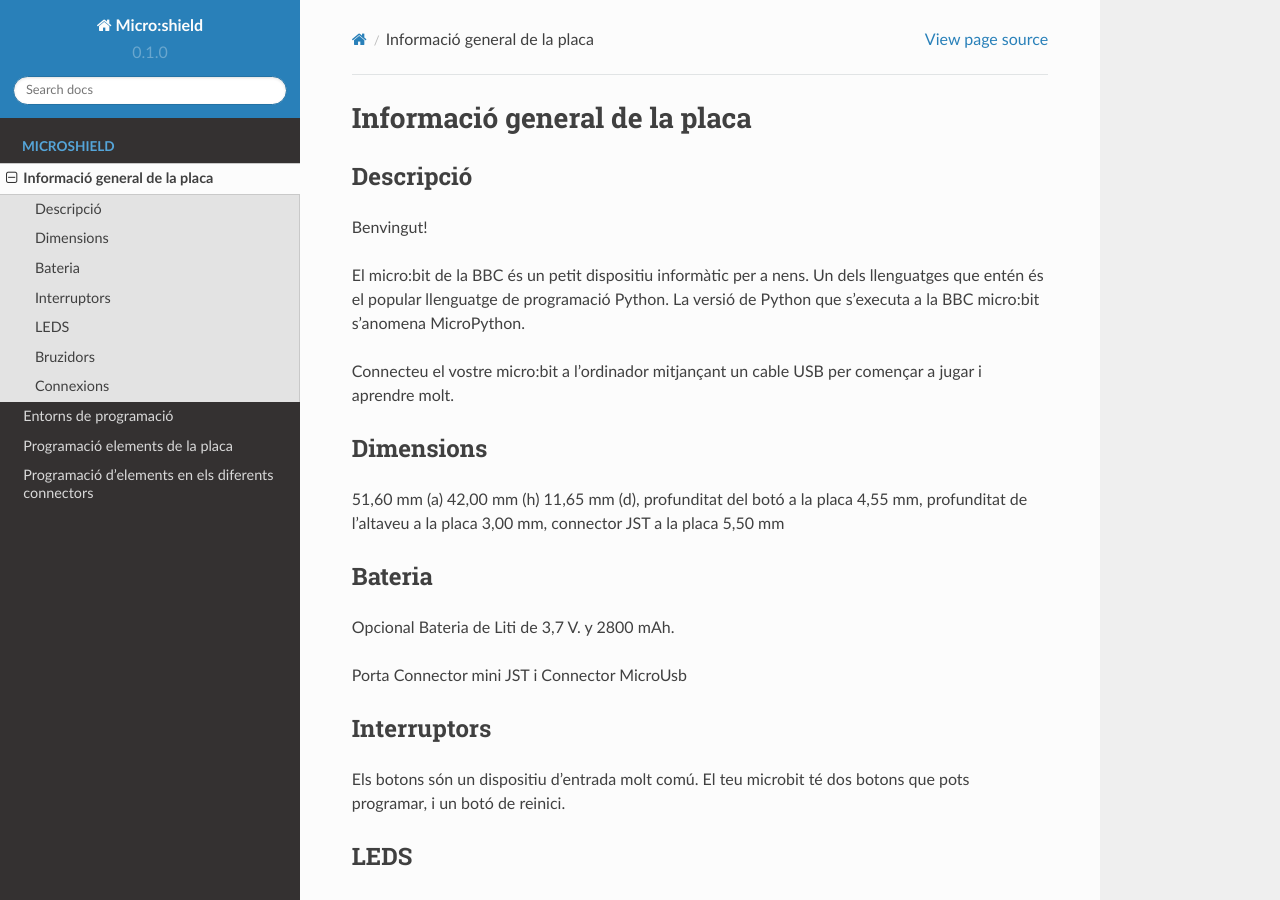
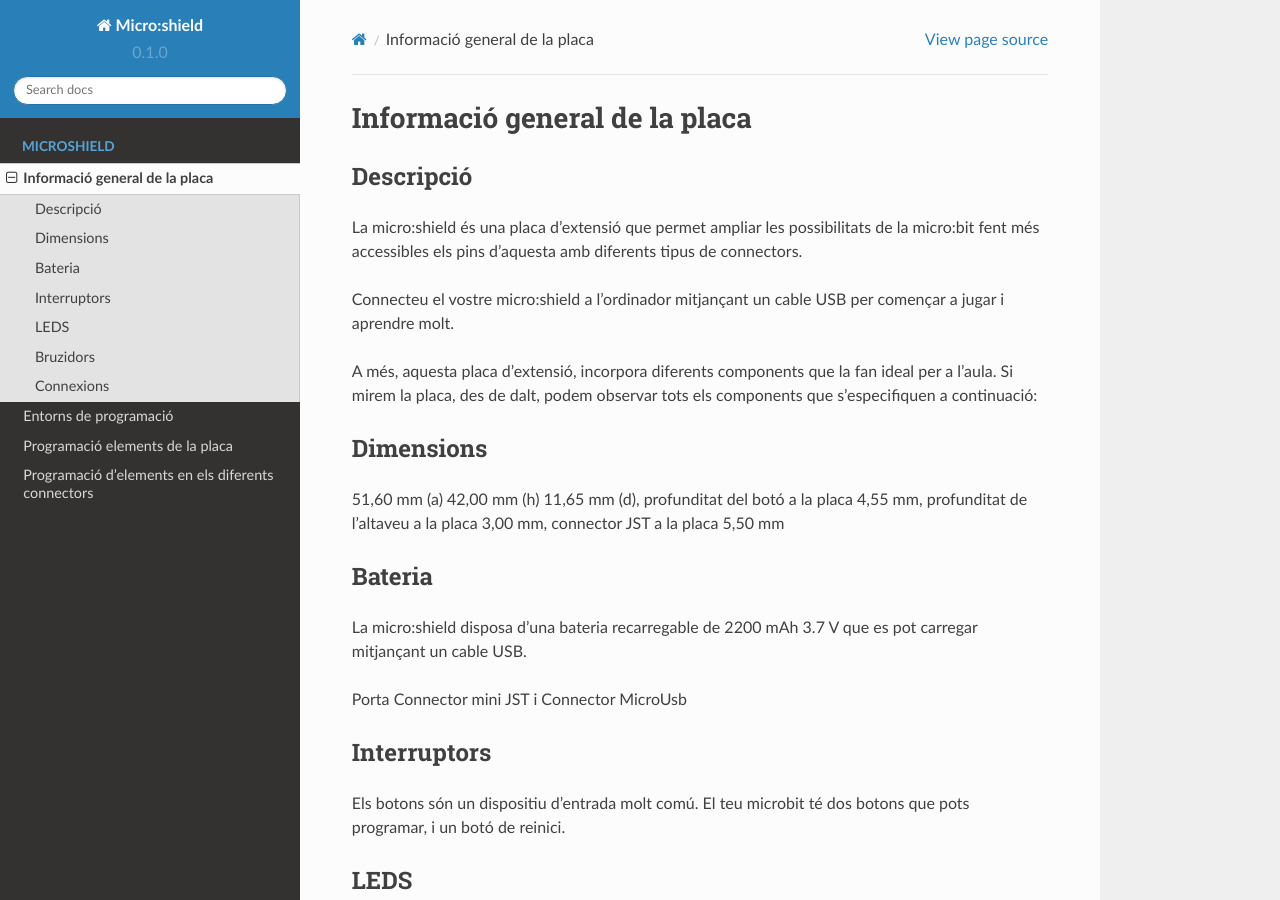
Before and after one commit to MakeAndLearn/micro-shield, a Sphinx documentation site: the page built from docs/source/microshield/informaciogeneral.rst, in a window 1280 px wide and 900 px high. Built offline with Sphinx 7.4.7 and the Read the Docs theme 2.0.0, drawn with Linux system fonts in a browser that asks for light colours.

Commit message:
Update informaciogeneral.rst

```diff
--- a/docs/source/microshield/informaciogeneral.rst
+++ b/docs/source/microshield/informaciogeneral.rst
@@ -4,11 +4,17 @@
 Descripció
 ----------
 
-Benvingut!
+.. figure: image.png
+    :height: 100px
+    :width: 100px
+    :align:bottom
+    :target: target
 
-El micro:bit de la BBC és un petit dispositiu informàtic per a nens. Un dels llenguatges que entén és el popular llenguatge de programació Python. La versió de Python que s'executa a la BBC micro:bit s'anomena MicroPython.
+La micro:shield és una placa d’extensió que permet ampliar les possibilitats de la micro:bit fent més accessibles els pins d’aquesta amb diferents tipus de connectors.
 
-Connecteu el vostre micro:bit a l'ordinador mitjançant un cable USB per començar a jugar i aprendre molt.
+Connecteu el vostre micro:shield a l'ordinador mitjançant un cable USB per començar a jugar i aprendre molt.
+
+A més, aquesta placa d’extensió, incorpora diferents components que la fan ideal per a l’aula. Si mirem la placa, des de dalt, podem observar tots els components que s’especifiquen a continuació:
 
 Dimensions
 ----------
@@ -18,7 +24,7 @@
 Bateria
 -------
 
-Opcional Bateria de Liti de 3,7 V. y 2800 mAh.
+La micro:shield disposa d’una bateria recarregable de 2200 mAh 3.7 V que es pot carregar mitjançant un cable USB.
 
 Porta Connector mini JST i Connector MicroUsb
 
```
